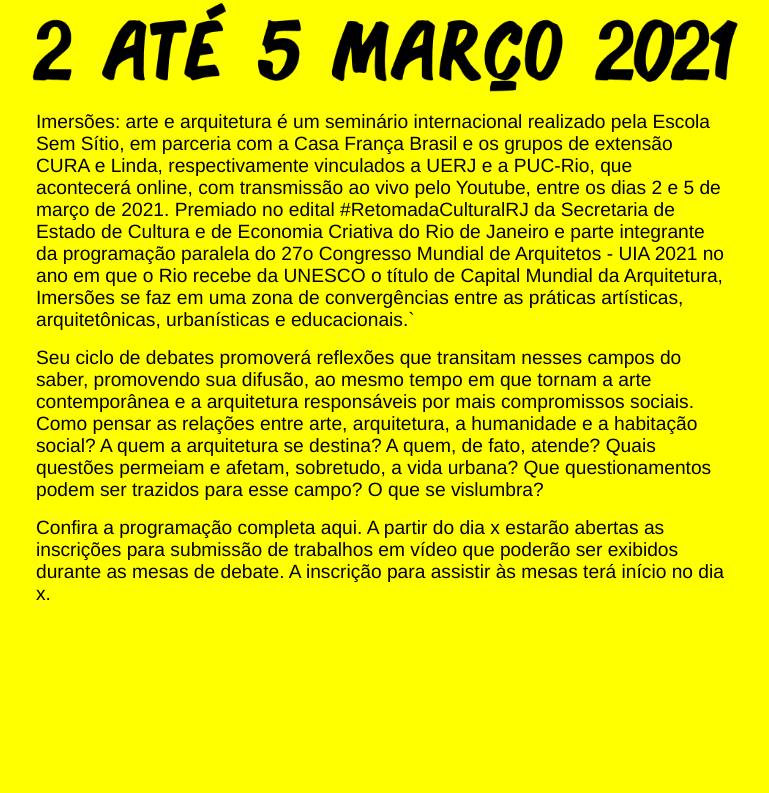
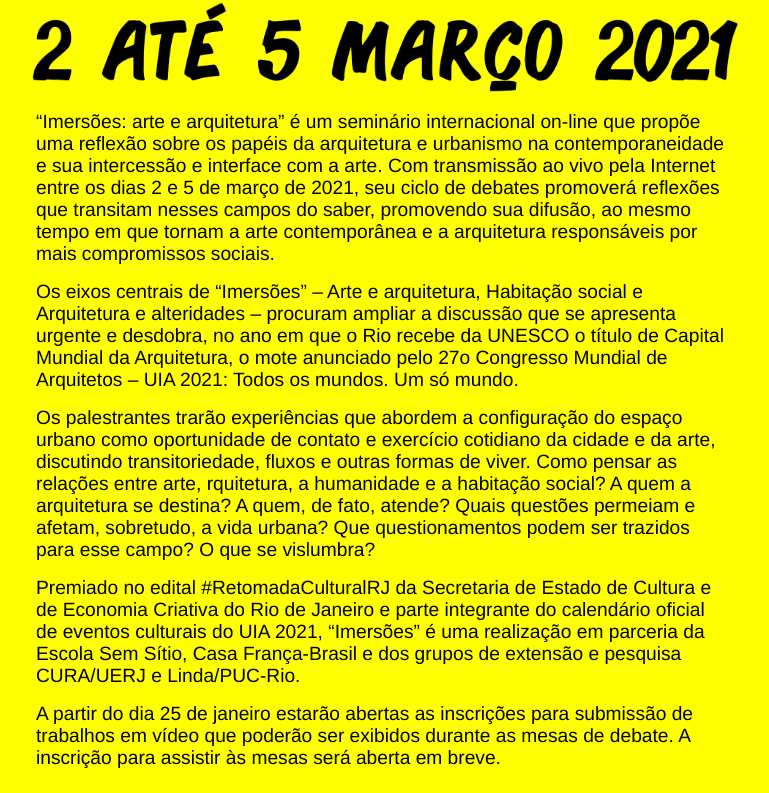
Before and after one commit to hiagoptk/iaa-seminario, a Next.js app in the folder web/: page / in a window 1280 px wide. Shown: the part 377-1170 px from the top of the page, without its empty margins (260-1029 px from the left). Before the commit the page ends 1006 px from the top, so only its background shows below. Built offline with nearby package versions, Linux system fonts and the light colour scheme.

Commit message:
atualização do texto da home

```diff
--- a/web/pages/index.js
+++ b/web/pages/index.js
@@ -30,28 +30,34 @@ const Home = () => {
                     <Banner />
                 </div>
                 <div className='box' >
-                    <p>     Imersões: arte e arquitetura é um seminário internacional
-                        realizado pela Escola Sem Sítio, em parceria com a
-                        Casa França Brasil e os grupos de extensão CURA e Linda,
-                        respectivamente vinculados a UERJ e a PUC-Rio, que acontecerá online,
-                        com transmissão ao vivo pelo Youtube, entre os dias 2 e 5 de março de 2021.
-                        Premiado no edital #RetomadaCulturalRJ da Secretaria de Estado de Cultura e de
-                        Economia Criativa do Rio de Janeiro e parte integrante da programação paralela
-                        do  27o Congresso Mundial de Arquitetos - UIA 2021 no ano em que o Rio recebe
-                        da UNESCO o título de Capital Mundial da Arquitetura, Imersões se faz em uma
-                        zona de convergências entre as práticas artísticas, arquitetônicas, urbanísticas e educacionais.` </p>
+                    <p> “Imersões: arte e arquitetura” é um seminário internacional on-line que propõe uma
+                        reflexão sobre os papéis da arquitetura e urbanismo na contemporaneidade e sua
+                        intercessão e interface com a arte. Com transmissão ao vivo pela Internet entre os
+                        dias 2 e 5 de março de 2021, seu ciclo de debates promoverá reflexões que transitam
+                        nesses campos do saber, promovendo sua difusão, ao mesmo tempo em que tornam a
+                        arte contemporânea e a arquitetura responsáveis por mais compromissos sociais. </p>
 
-                    <p>    Seu ciclo de debates promoverá reflexões que transitam nesses campos do saber,
-                        promovendo sua difusão, ao mesmo tempo em que tornam a arte contemporânea e a
-                        arquitetura responsáveis por mais compromissos sociais. Como pensar as relações
-                        entre arte, arquitetura, a humanidade e a habitação social? A quem a arquitetura
-                        se destina? A quem, de fato, atende? Quais questões permeiam e afetam, sobretudo,
-                        a vida urbana? Que questionamentos podem ser trazidos para esse campo? O que se vislumbra? </p>
+                    <p> Os eixos centrais de “Imersões” – Arte e arquitetura, Habitação social e Arquitetura
+                        e alteridades – procuram ampliar a discussão que se apresenta urgente e desdobra, no
+                        ano em que o Rio recebe da UNESCO o título de Capital Mundial da Arquitetura, o mote
+                        anunciado pelo 27o Congresso Mundial de Arquitetos – UIA 2021: Todos os mundos. Um só
+                        mundo.</p>
 
-                    <p>     Confira a programação completa aqui. A partir do dia x estarão abertas as inscrições
-                        para submissão de trabalhos em vídeo que poderão ser exibidos durante as mesas de debate.
-                        A inscrição para assistir às mesas terá início no dia x.</p>
+                    <p> Os palestrantes trarão experiências que abordem a configuração do espaço urbano como
+                        oportunidade de contato e exercício cotidiano da cidade e da arte, discutindo
+                        transitoriedade, fluxos e outras formas de viver. Como pensar as relações entre arte,
+                        rquitetura, a humanidade e a habitação social? A quem a arquitetura se destina? A quem,
+                        de fato, atende? Quais questões permeiam e afetam, sobretudo, a vida urbana? Que
+                        questionamentos podem ser trazidos para esse campo? O que se vislumbra? </p>
 
+                    <p> Premiado no edital #RetomadaCulturalRJ da Secretaria de Estado de Cultura e de
+                        Economia Criativa do Rio de Janeiro e parte integrante do calendário oficial de eventos
+                        culturais do UIA 2021, “Imersões” é uma realização em parceria da Escola Sem Sítio,
+                        Casa França-Brasil e dos grupos de extensão e pesquisa CURA/UERJ e Linda/PUC-Rio.</p>
+
+                    <p> A partir do dia 25 de janeiro estarão abertas as inscrições para submissão de trabalhos
+                        em vídeo que poderão ser exibidos durante as mesas de debate. A inscrição para assistir
+                        às mesas será aberta em breve. </p>
                 </div>
 
             </div>
--- a/web/styles/globals.css
+++ b/web/styles/globals.css
@@ -319,7 +319,7 @@ nav ul li a:hover {
     }
 
     .box {
-        width: 85vw;
+        width: 90vw;
 
         padding: 15px 10px;
 
```
